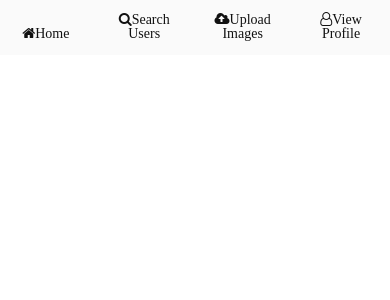
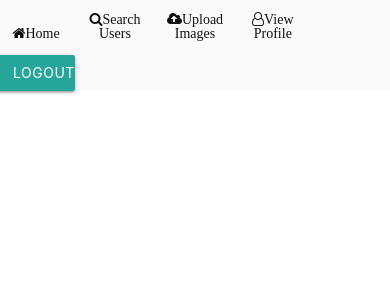
Before and after one commit to Lornakimani62/Instagram--IP8, a Django app: page / in a window 390 px wide. Shown: the top 300 px of the page. Run offline with Django 3.2, Linux system fonts and the light colour scheme; the visitor is signed in with stand-in values (Sample User, id 1); data that the repository does not hold is empty; some libraries are stand-ins or nearby versions.

Commit message:
Adds responsiveness to the page

```diff
--- a/clone/static/navbar.css
+++ b/clone/static/navbar.css
@@ -10,7 +10,7 @@ header{
 
 a{
     box-sizing: border-box;
-    width: 25%;
+    width: 20%;
     display: inline-block;
     margin-left: -3px;
     text-align: center;
--- a/clone/templates/navbar.html
+++ b/clone/templates/navbar.html
@@ -20,6 +20,7 @@
         <a href="{% url 'search' %}"><i class="fa fa-search">Search Users</i></a>
         <a href="{% url 'upload' %}"><i class="fa fa-cloud-upload">Upload Images</i></a>
         <a href="{% url 'profile' %}"><i class="fa fa-user-o">View Profile</i></a>
+        <a class='btn btn-default' href="/logout">Logout</a>
     </header>
 
 </body>
```
